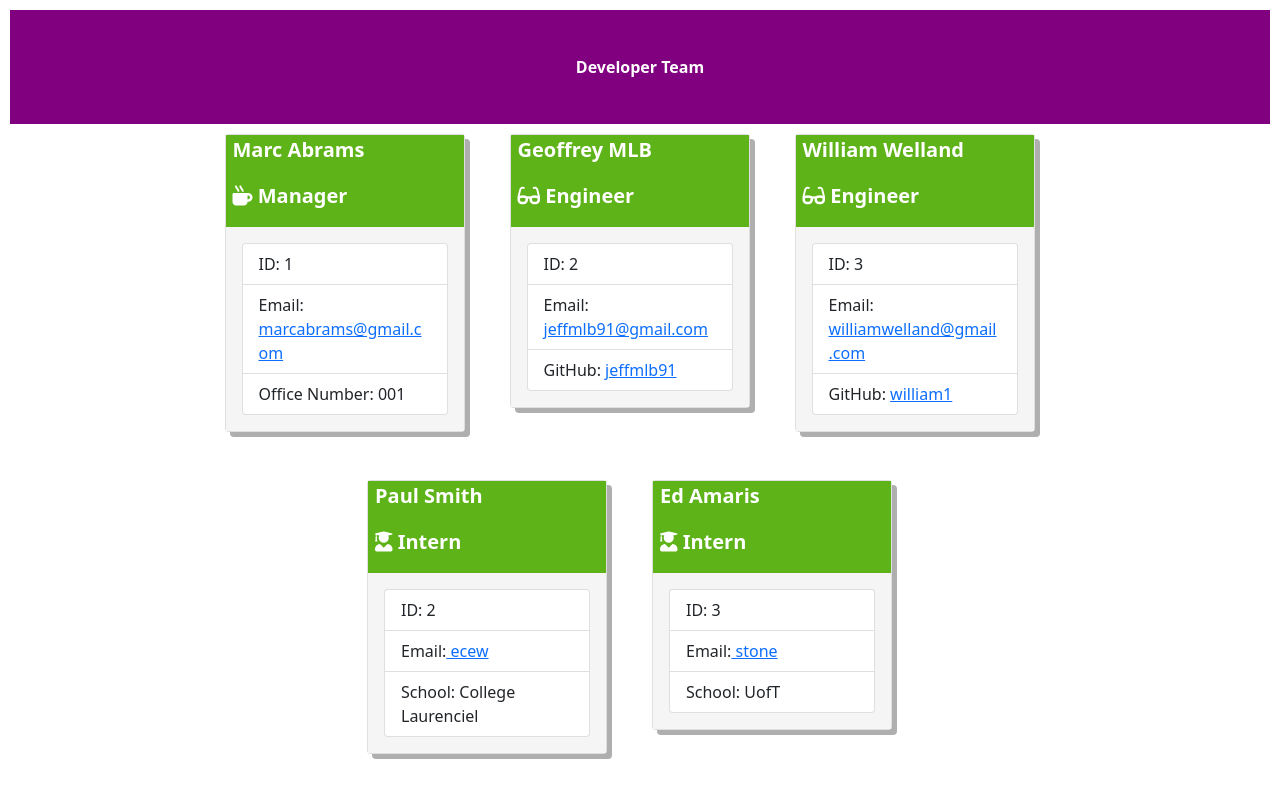
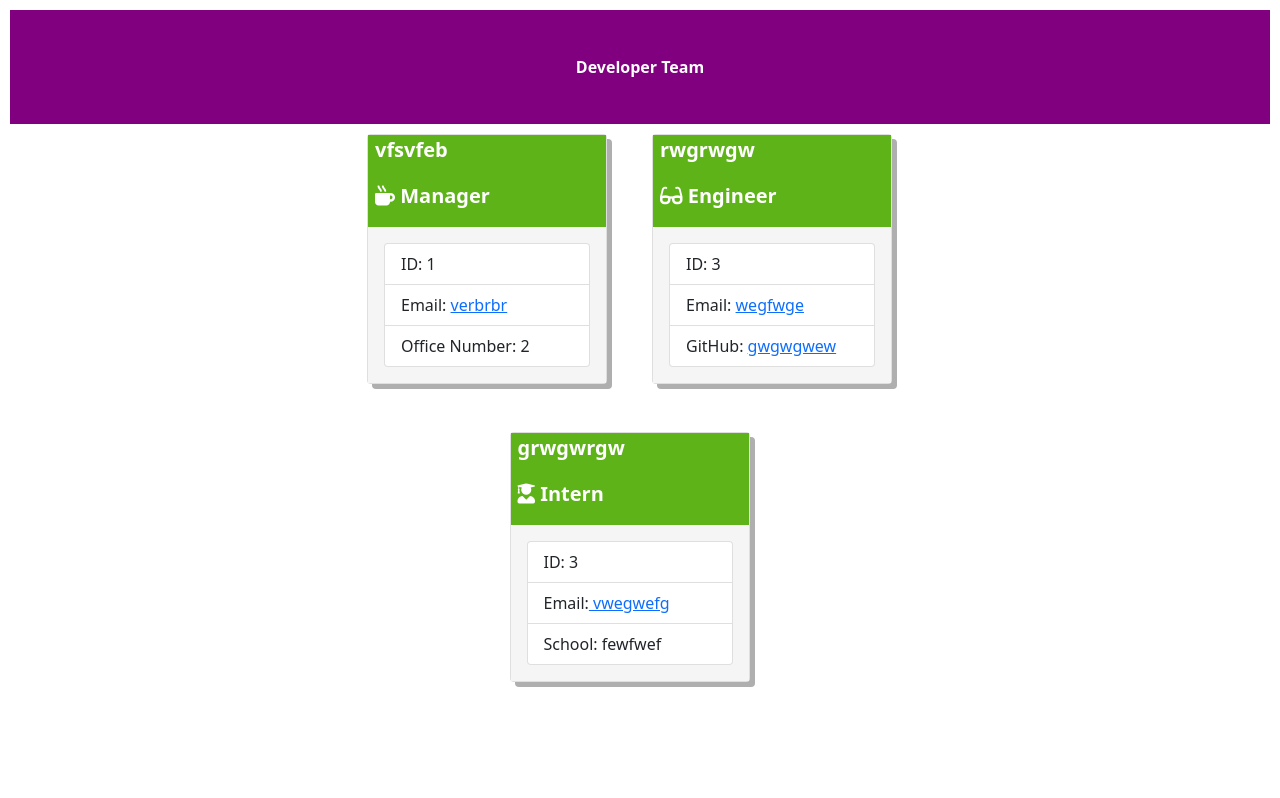
Before and after one commit to jeffmlb91/Profile-Generator, a website: page docs/viewteam.html in a window 1280 px wide. Drawn offline with nearby package versions, Linux system fonts and the light colour scheme.

Commit message:
updated file

```diff
--- a/dist/viewteam.html
+++ b/docs/viewteam.html
@@ -19,14 +19,14 @@
     <div class="col-md-3">
     <div class="card">
     <div class="car-title">
-    <p> Marc Abrams</p>
+    <p> vfsvfeb</p>
     <p> <i class="fas fa-mug-hot"></i> Manager</p>
     </div>
     <div class="card-body">
     <ul class="list-group">
     <li class="list-group-item">ID: 1</li>
-    <li class="list-group-item">Email: <a href="mailto:" marcabrams@gmail.com> marcabrams@gmail.com</a></li>
-    <li class="list-group-item">Office Number: 001</li>
+    <li class="list-group-item">Email: <a href="mailto:" verbrbr> verbrbr</a></li>
+    <li class="list-group-item">Office Number: 2</li>
     </ul>
     </div>
     </div>
@@ -35,30 +35,14 @@
         <div class="col-md-3">
         <div class="card">
         <div class="car-title">
-        <p> Geoffrey MLB</p>
-        <p> <i class="fas fa-glasses"></i> Engineer</p>
-        </div>
-        <div class="card-body">
-        <ul class="list-group">
-        <li class="list-group-item">ID: 2</li>
-        <li class="list-group-item">Email: <a href="mailto:" +jeffmlb91@gmail.com>jeffmlb91@gmail.com</a></li>
-        <li class="list-group-item">GitHub: <a href="https://github.com/jeffmlb91" target="_blank"> jeffmlb91</a></li>
-        </ul>
-        </div>
-        </div>
-        </div>
-
-        <div class="col-md-3">
-        <div class="card">
-        <div class="car-title">
-        <p> William Welland</p>
+        <p> rwgrwgw</p>
         <p> <i class="fas fa-glasses"></i> Engineer</p>
         </div>
         <div class="card-body">
         <ul class="list-group">
         <li class="list-group-item">ID: 3</li>
-        <li class="list-group-item">Email: <a href="mailto:" +williamwelland@gmail.com>williamwelland@gmail.com</a></li>
-        <li class="list-group-item">GitHub: <a href="https://github.com/william1" target="_blank"> william1</a></li>
+        <li class="list-group-item">Email: <a href="mailto:" +wegfwge>wegfwge</a></li>
+        <li class="list-group-item">GitHub: <a href="https://github.com/gwgwgwew" target="_blank"> gwgwgwew</a></li>
         </ul>
         </div>
         </div>
@@ -72,31 +56,14 @@
         <div class="col-md-3">
         <div class="card">
         <div class="car-title">
-        <p> Paul Smith</p>
-        <p> <i class="fas fa-user-graduate"></i> Intern</p>
-        </div>
-        <div class="card-body">
-        <ul class="list-group">
-        <li class="list-group-item">ID: 2</li>
-        <li class="list-group-item">Email:<a href="mailto:" +ecew> ecew</a></li>
-        <li class="list-group-item">School: College Laurenciel</li>
-        </ul>
-        </div>
-        </div>
-        </div>
-
-
-        <div class="col-md-3">
-        <div class="card">
-        <div class="car-title">
-        <p> Ed Amaris</p>
+        <p> grwgwrgw</p>
         <p> <i class="fas fa-user-graduate"></i> Intern</p>
         </div>
         <div class="card-body">
         <ul class="list-group">
         <li class="list-group-item">ID: 3</li>
-        <li class="list-group-item">Email:<a href="mailto:" +stone> stone</a></li>
-        <li class="list-group-item">School: UofT</li>
+        <li class="list-group-item">Email:<a href="mailto:" +vwegwefg> vwegwefg</a></li>
+        <li class="list-group-item">School: fewfwef</li>
         </ul>
         </div>
         </div>
--- a/index.js
+++ b/index.js
@@ -50,7 +50,7 @@ function createTeam(teamInfo) {
 
 function writeFile(fileData) {
   return new Promise((resolve, reject) => {
-    fs.writeFile("./dist/viewteam.html", fileData, (err) => {
+    fs.writeFile("./docs/viewteam.html", fileData, (err) => {
       if (err) return reject(err);
 
       resolve({
```
Also changed, not shown: docs/style.css (renamed from dist/style.css).
